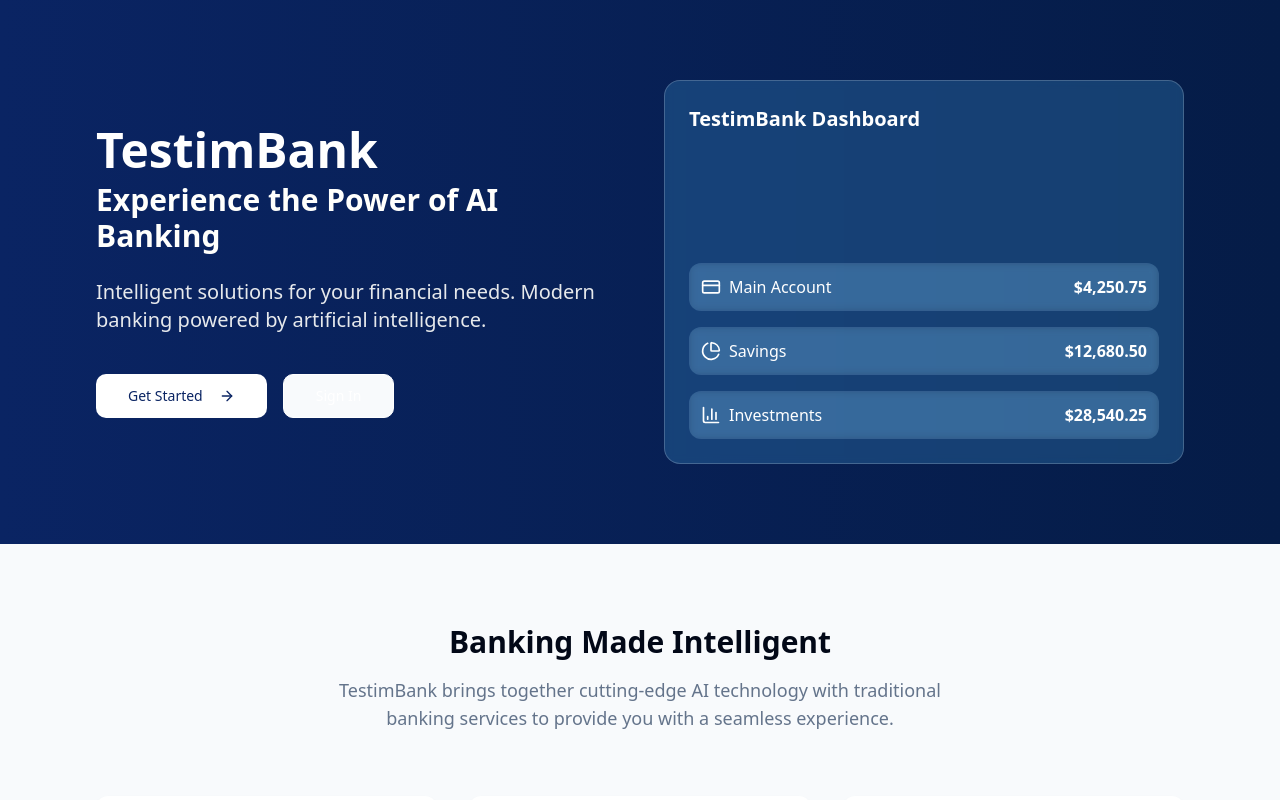
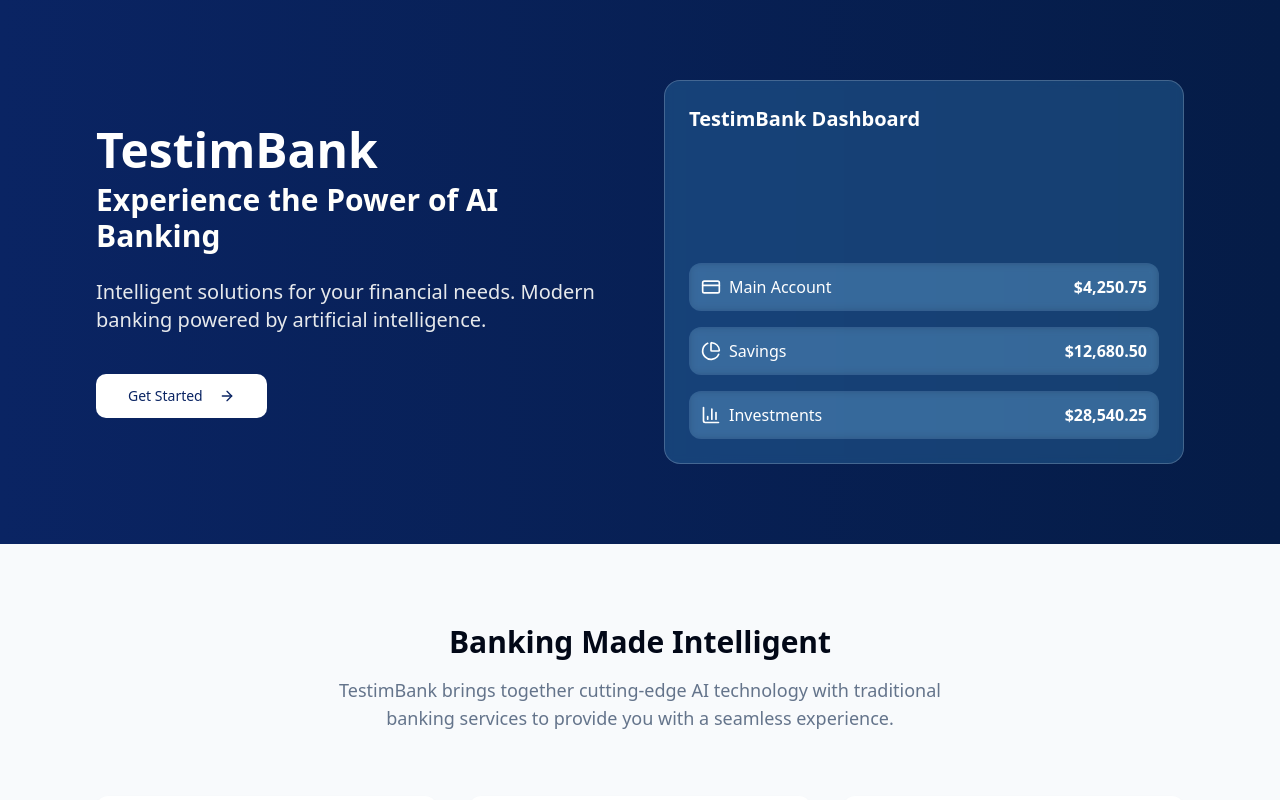
Before and after one commit to tomerli/testimbank, a React (Vite) app: page / in a window 1280 px wide. Shown: the top 800 px of the page. Built offline with nearby package versions, Linux system fonts and the light colour scheme.

Commit message:
Remove sign in button
Remove the sign in button from the index page, as the "Get Started" button now redirects to the login form.

```diff
--- a/src/pages/Index.tsx
+++ b/src/pages/Index.tsx
@@ -23,7 +23,7 @@ const Index = () => {
               <p className="text-lg md:text-xl text-bank-accent/90">
                 Intelligent solutions for your financial needs. Modern banking powered by artificial intelligence.
               </p>
-              <div className="pt-4 flex flex-col sm:flex-row gap-4">
+              <div className="pt-4">
                 <Button
                   asChild
                   size="lg"
@@ -34,16 +34,6 @@ const Index = () => {
                     <ArrowRight className="ml-2 h-5 w-5" />
                   </Link>
                 </Button>
-                {!isAuthenticated && (
-                  <Button
-                    asChild
-                    variant="outline"
-                    size="lg"
-                    className="border-white text-white hover:bg-white/10 font-medium"
-                  >
-                    <Link to="/login">Sign In</Link>
-                  </Button>
-                )}
               </div>
             </div>
             <div className="md:w-1/2">
```
